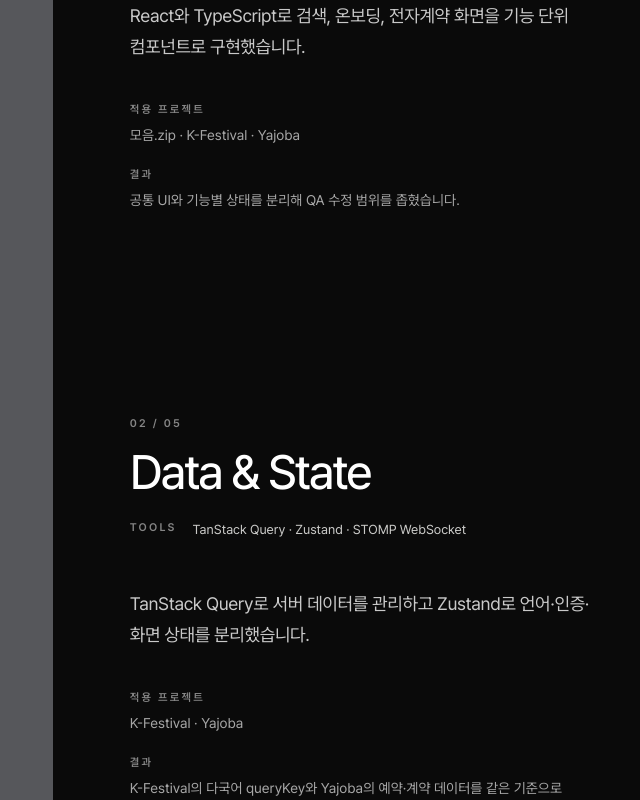
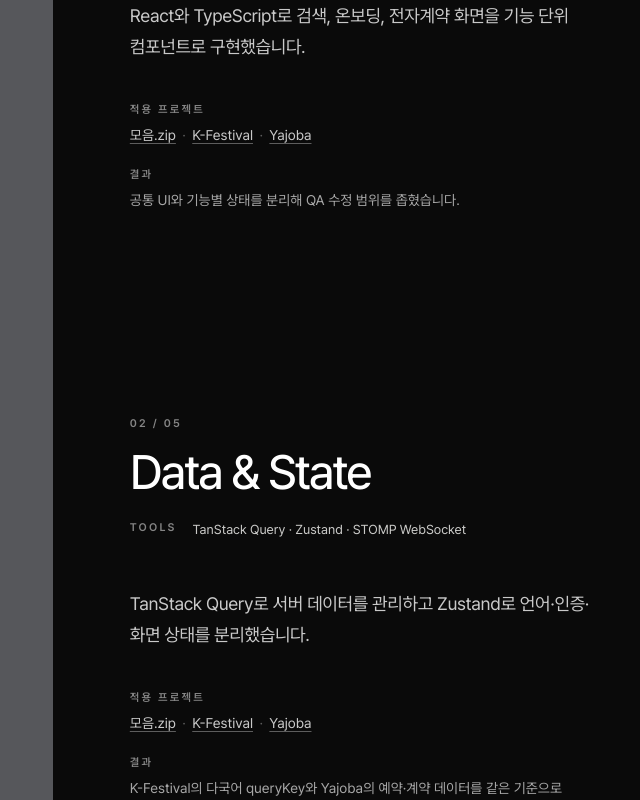
Before and after one commit to blueiz920/hyeokjinsss, a Next.js app: page / in a window 1280 px wide. Shown: the part 2900-3700 px from the top of the page, without its empty margins (587-1227 px from the left). Built offline with nearby package versions, Linux system fonts and the light colour scheme.

Commit message:
feat: 스킬과 프로젝트 상세 연결

```diff
--- a/components/sections/Skills.tsx
+++ b/components/sections/Skills.tsx
@@ -3,6 +3,7 @@
 import Image from "next/image";
 import { useEffect, useRef, useState } from "react";
 import { portfolio } from "@/data/portfolio";
+import { TransitionLink } from "@/components/common/TransitionLink";
 import { initSkillsIntro } from "@/lib/animation/skillsIntro";
 import { initSkillsVisual } from "@/lib/animation/skillsVisual";
 import { useScrollRuntime } from "@/hooks/useScrollRuntime";
@@ -405,7 +406,25 @@ export const Skills = () => {
                     <dl className="skills-capability-details">
                       <div>
                         <dt>적용 프로젝트</dt>
-                        <dd>{skill.project}</dd>
+                        <dd>
+                          <ul className="skills-project-list">
+                            {skill.projects.map((project) => (
+                              <li key={project.label}>
+                                {project.slug ? (
+                                  <TransitionLink
+                                    href={`/projects/${project.slug}`}
+                                    label={project.label}
+                                    aria-label={`${project.label} 프로젝트 자세히 보기`}
+                                  >
+                                    {project.label}
+                                  </TransitionLink>
+                                ) : (
+                                  <span>{project.label}</span>
+                                )}
+                              </li>
+                            ))}
+                          </ul>
+                        </dd>
                       </div>
                       <div>
                         <dt>결과</dt>
--- a/data/portfolio.ts
+++ b/data/portfolio.ts
@@ -100,7 +100,11 @@ export const portfolio: PortfolioData = {
       tools: ["React", "TypeScript", "Tailwind CSS"],
       summary:
         "React와 TypeScript로 검색, 온보딩, 전자계약 화면을 기능 단위 컴포넌트로 구현했습니다.",
-      project: "모음.zip · K-Festival · Yajoba",
+      projects: [
+        { label: "모음.zip", slug: "moum-zip" },
+        { label: "K-Festival", slug: "k-festival" },
+        { label: "Yajoba", slug: "yajoba" },
+      ],
       evidence: "공통 UI와 기능별 상태를 분리해 QA 수정 범위를 좁혔습니다.",
     },
     {
@@ -108,7 +112,11 @@ export const portfolio: PortfolioData = {
       tools: ["TanStack Query", "Zustand", "STOMP WebSocket"],
       summary:
         "TanStack Query로 서버 데이터를 관리하고 Zustand로 언어·인증·화면 상태를 분리했습니다.",
-      project: "K-Festival · Yajoba",
+      projects: [
+        { label: "모음.zip", slug: "moum-zip" },
+        { label: "K-Festival", slug: "k-festival" },
+        { label: "Yajoba", slug: "yajoba" },
+      ],
       evidence: "K-Festival의 다국어 queryKey와 Yajoba의 예약·계약 데이터를 같은 기준으로 연결했습니다.",
     },
     {
@@ -116,7 +124,7 @@ export const portfolio: PortfolioData = {
       tools: ["Next.js", "Rendering", "Sitemap"],
       summary:
         "Next.js SSR 렌더링 경로를 조정하고 검색 페이지와 동적 상세 페이지의 SEO를 구성했습니다.",
-      project: "모음.zip",
+      projects: [{ label: "모음.zip", slug: "moum-zip" }],
       evidence: "검색 페이지 LCP 1.5s→0.8s, 동적 sitemap, 활동 데이터 캐싱을 구현했습니다.",
     },
     {
@@ -124,7 +132,10 @@ export const portfolio: PortfolioData = {
       tools: ["Framer Motion", "GSAP", "Lenis"],
       summary:
         "Framer Motion과 GSAP으로 화면 전환과 피드백을 만들고 Lenis로 스크롤 동작을 조율했습니다.",
-      project: "개인 포트폴리오",
+      projects: [
+        { label: "개인 포트폴리오" },
+        { label: "K-Festival", slug: "k-festival" },
+      ],
       evidence: "프로젝트 미리보기, 섹션 전환, 내비게이션 모션과 reduced-motion 대응을 구현했습니다.",
     },
     {
@@ -132,7 +143,10 @@ export const portfolio: PortfolioData = {
       tools: ["Vitest", "GitHub Actions", "Vercel"],
       summary:
         "Vitest로 상태 로직을 검증하고 GitHub Actions와 Vercel로 배포 흐름을 구성했습니다.",
-      project: "모음.zip · K-Festival",
+      projects: [
+        { label: "모음.zip", slug: "moum-zip" },
+        { label: "K-Festival", slug: "k-festival" },
+      ],
       evidence: "URL 상태 동기화 43개 케이스를 고정하고 K-Festival의 HTTPS 배포 경로를 복구했습니다.",
     },
   ],
--- a/data/types.ts
+++ b/data/types.ts
@@ -18,7 +18,10 @@ export type SkillCapability = {
   title: string;
   tools: string[];
   summary: string;
-  project: string;
+  projects: Array<{
+    label: string;
+    slug?: string;
+  }>;
   evidence: string;
 };
 
--- a/styles/skills.css
+++ b/styles/skills.css
@@ -397,6 +397,46 @@ html[data-skills-locked="true"] body {
     word-break: keep-all;
   }
 
+  .skills-project-list {
+    display: flex;
+    flex-wrap: wrap;
+    align-items: center;
+    gap: 0;
+    margin: 0;
+    padding: 0;
+    list-style: none;
+  }
+
+  .skills-project-list li:not(:last-child)::after {
+    margin-inline: 0.4rem;
+    color: rgba(255, 255, 255, 0.34);
+    content: "·";
+  }
+
+  .skills-project-list a {
+    color: rgba(255, 255, 255, 0.78);
+    text-decoration-color: rgba(255, 255, 255, 0.34);
+    text-decoration-line: underline;
+    text-decoration-thickness: 1px;
+    text-underline-offset: 0.22em;
+    transition:
+      color 180ms ease,
+      text-decoration-color 180ms ease;
+  }
+
+  .skills-project-list a:focus-visible {
+    border-radius: 0.125rem;
+    outline: 2px solid currentColor;
+    outline-offset: 0.2rem;
+  }
+
+  @media (hover: hover) and (pointer: fine) {
+    .skills-project-list a:hover {
+      color: #fff;
+      text-decoration-color: currentColor;
+    }
+  }
+
   @media (hover: hover) and (pointer: fine) and (prefers-reduced-motion: no-preference) {
     .skills-tool-stage {
       display: grid;
```
Also changed, not shown: 1 other file (tests, documents, lock files or other folders).
